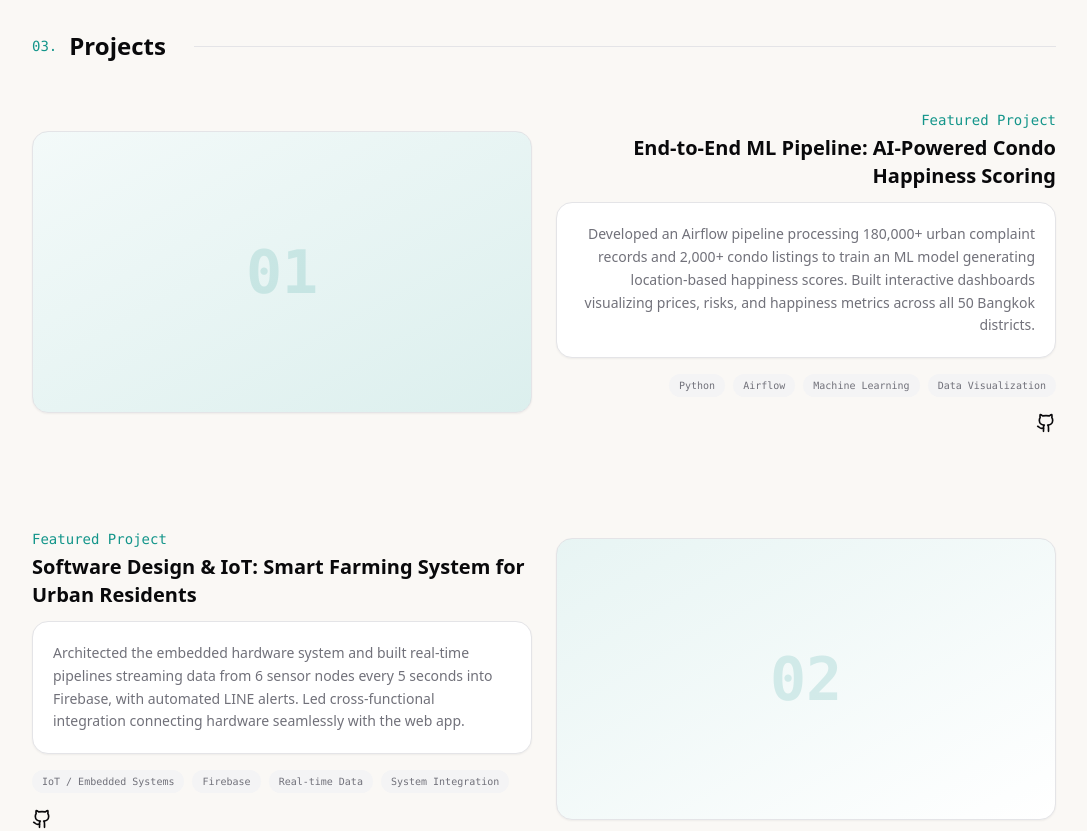
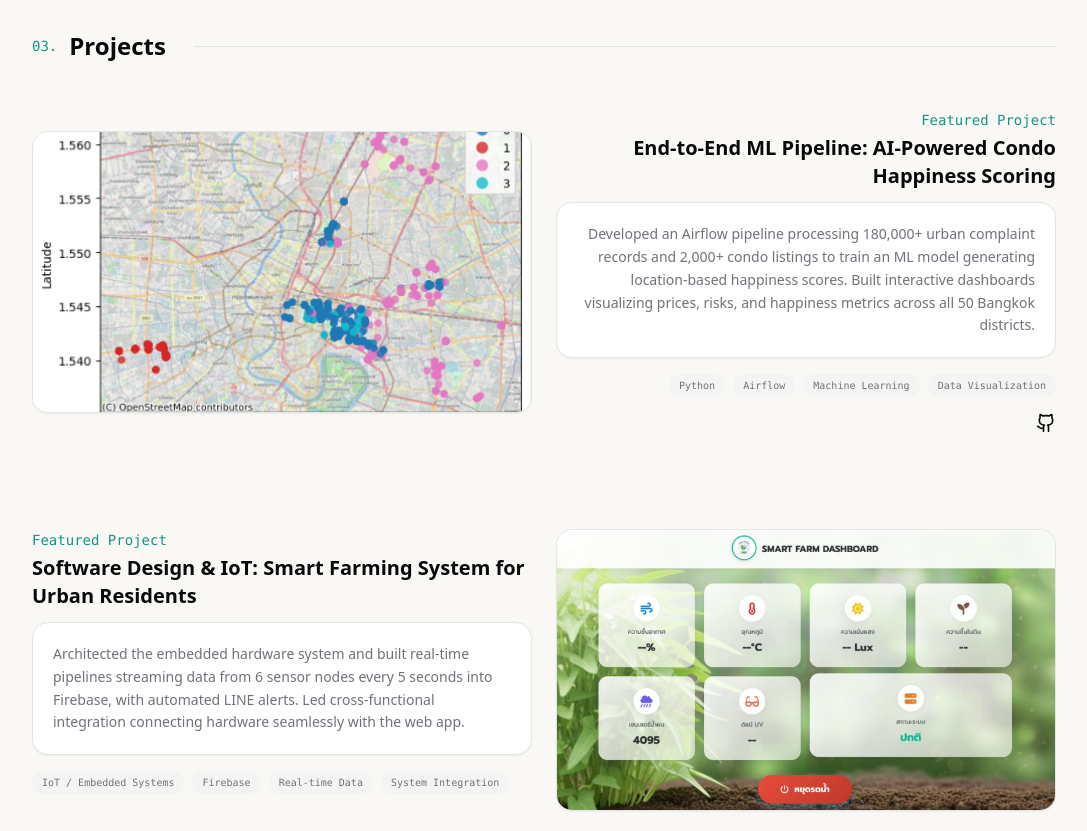
Before and after one commit to MooncakeXI/Portfolio, a React (Vite) app: page / in a window 1280 px wide. Shown: the part 2580-3411 px from the top of the page, without its empty margins (96-1183 px from the left). Built offline with nearby package versions, Linux system fonts and the light colour scheme.

Commit message:
feat: add real screenshots to featured projects
Replace the gradient placeholder thumbnails with actual screenshots
for both featured projects, and fix the ML pipeline project's GitHub
link to point at the real repo.

```diff
--- a/src/components/Projects.tsx
+++ b/src/components/Projects.tsx
@@ -53,7 +53,14 @@ export function Projects() {
             >
               {/* Project visual */}
               <div className="flex-1">
-                <div className="glow-surface relative rounded-2xl border border-border bg-card shadow-sm transition-all duration-500 group-hover:shadow-xl group-hover:border-primary/20">
+                <div className="glow-surface relative overflow-hidden rounded-2xl border border-border bg-card shadow-sm transition-all duration-500 group-hover:shadow-xl group-hover:border-primary/20">
+                  {project.image ? (
+                    <img
+                      src={project.image}
+                      alt={project.title}
+                      className="aspect-video w-full object-cover transition-transform duration-500 group-hover:scale-105"
+                    />
+                  ) : (
                     <div
                       className={`flex aspect-video items-center justify-center bg-gradient-to-br ${project.color || "from-primary/5 to-primary/15"}`}
                     >
@@ -61,6 +68,7 @@ export function Projects() {
                         {String(i + 1).padStart(2, "0")}
                       </span>
                     </div>
+                  )}
                 </div>
               </div>
 
--- a/src/data/portfolio.ts
+++ b/src/data/portfolio.ts
@@ -1,3 +1,6 @@
+import condoMlPipelineImg from "@/assets/condo-ml-pipeline.png";
+import smartFarmIotImg from "@/assets/smart-farm-iot.png";
+
 export interface SocialLink {
   label: string;
   href: string;
@@ -31,6 +34,7 @@ export interface ProjectItem {
   github?: string;
   live?: string;
   color?: string; // Optional gradient classes for featured visuals
+  image?: string;
 }
 
 export interface CertificateItem {
@@ -164,9 +168,10 @@ export const featuredProjects: ProjectItem[] = [
     description:
       "Developed an Airflow pipeline processing 180,000+ urban complaint records and 2,000+ condo listings to train an ML model generating location-based happiness scores. Built interactive dashboards visualizing prices, risks, and happiness metrics across all 50 Bangkok districts.",
     tech: ["Python", "Airflow", "Machine Learning", "Data Visualization"],
-    github: "https://github.com/MooncakeXI",
+    github: "https://github.com/ApiwitJoey/DSDE_SING_WATER_2025",
     live: "",
     color: "from-primary/5 to-primary/15",
+    image: condoMlPipelineImg,
   },
   {
     title: "Software Design & IoT: Smart Farming System for Urban Residents",
@@ -178,9 +183,9 @@ export const featuredProjects: ProjectItem[] = [
       "Real-time Data",
       "System Integration",
     ],
-    github: "https://github.com/MooncakeXI",
     live: "",
     color: "from-primary/10 to-transparent",
+    image: smartFarmIotImg,
   },
 ];
 
```
Also changed, not shown: src/assets/condo-ml-pipeline.png (added), src/assets/smart-farm-iot.png (added). Lines whose indentation alone changed are shown as unchanged.
